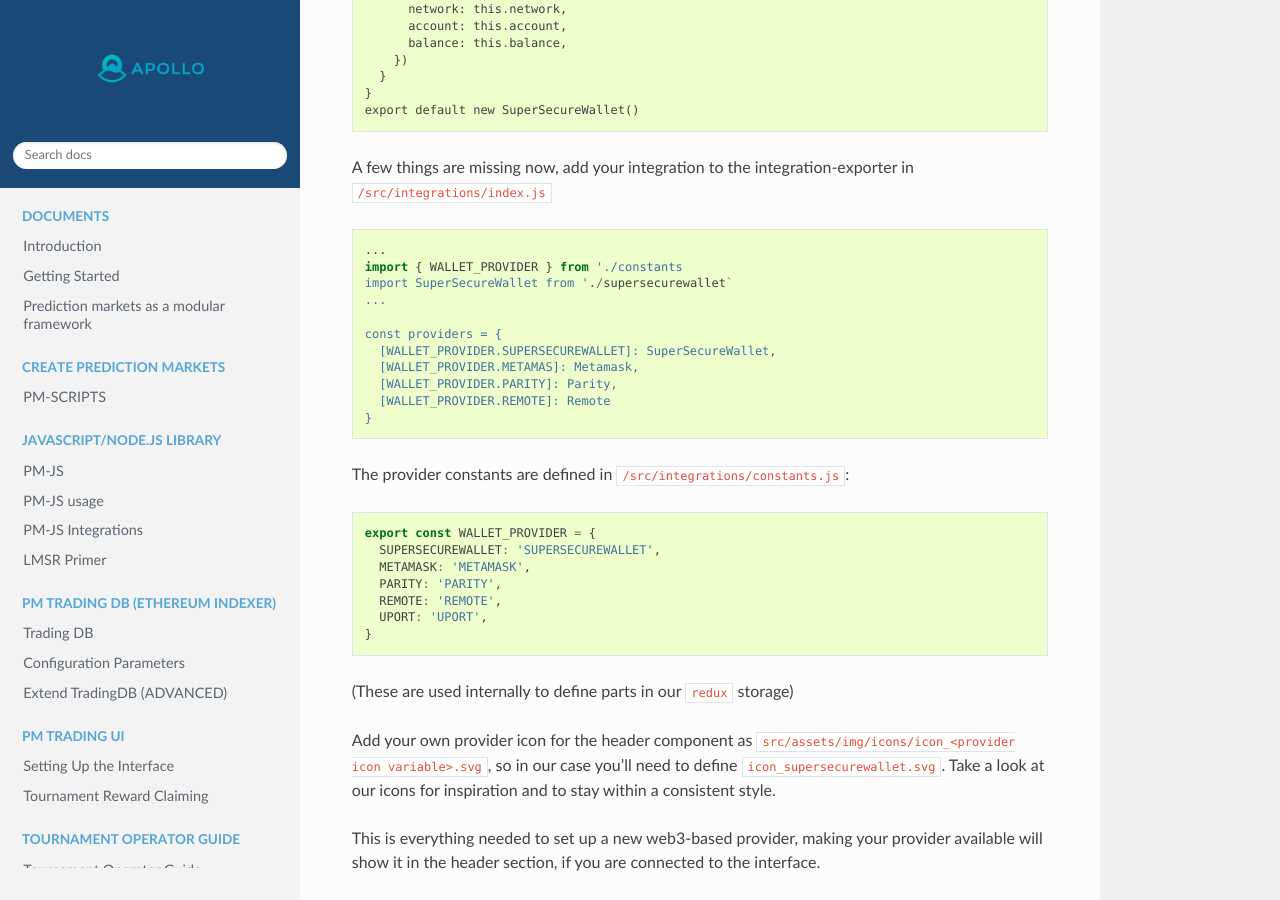
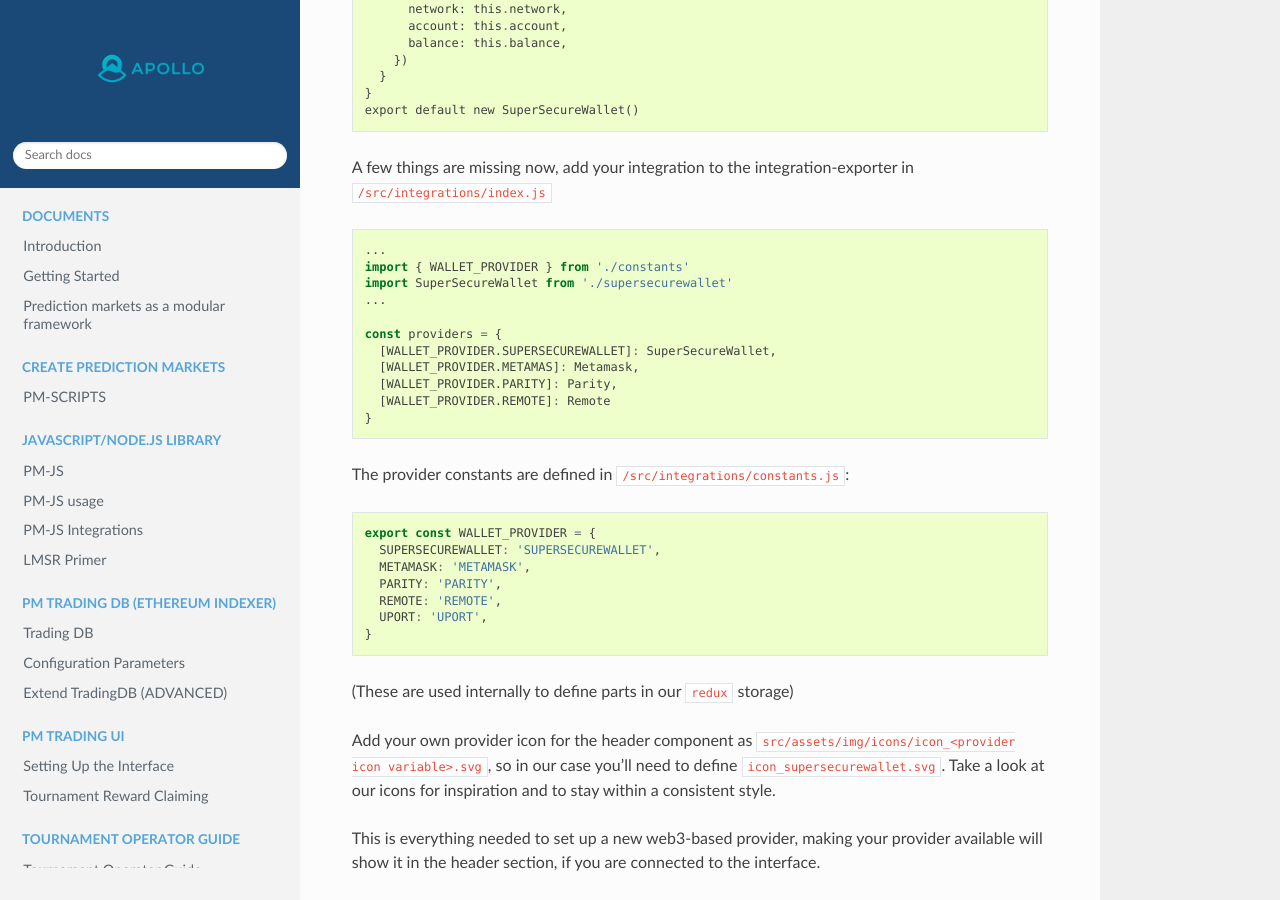
Before and after one commit to uivlis/conditional-tokens, a Sphinx documentation site: the page built from source/pm-trading-ui-extend-wallets.md, in a window 1280 px wide and 900 px high, scrolled down 1412 px. Built offline with Sphinx 7.4.7 and the Read the Docs theme 2.0.0, drawn with Linux system fonts in a browser that asks for light colours.

````diff
--- a/source/pm-trading-ui-extend-wallets.md
+++ b/source/pm-trading-ui-extend-wallets.md
@@ -70,8 +70,8 @@ export default new SuperSecureWallet()
 A few things are missing now, add your integration to the integration-exporter in `/src/integrations/index.js`
 ```js
 ...
-import { WALLET_PROVIDER } from './constants
-import SuperSecureWallet from './supersecurewallet`
+import { WALLET_PROVIDER } from './constants'
+import SuperSecureWallet from './supersecurewallet'
 ...
 
 const providers = {
````
